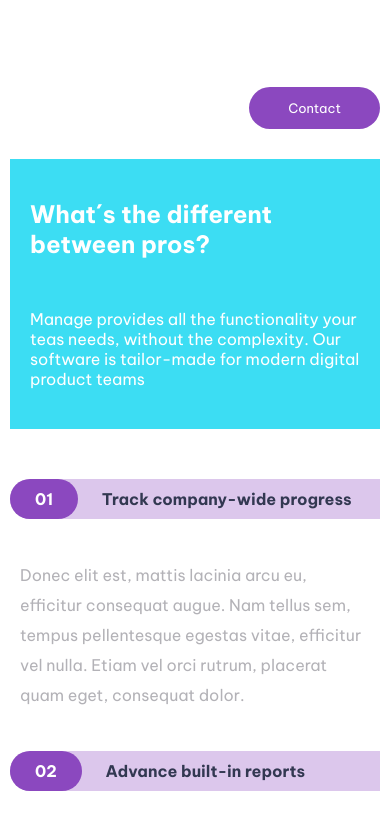
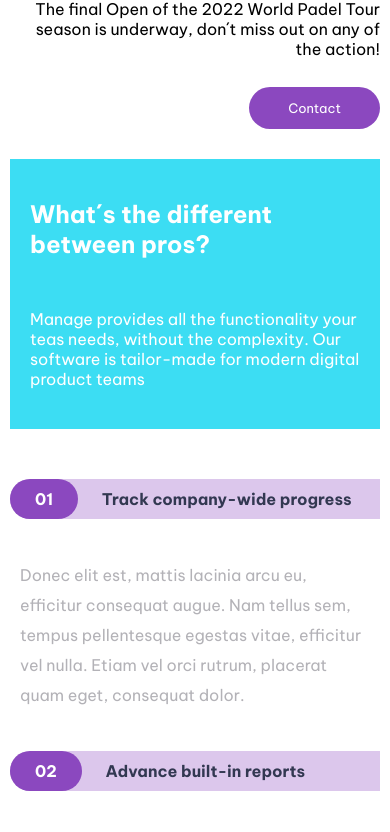
Before and after one commit to MartinECR13/Proyecto_Final_Front1, a plain HTML site: page index.html in a window 390 px wide. Shown: the part 242-1074 px from the top of the page. Drawn offline with Linux system fonts and the light colour scheme.

Commit message:
ColorArreglado

```diff
--- a/css/styles.css
+++ b/css/styles.css
@@ -53,6 +53,10 @@ header .container {
     align-items: center;
     gap: 50px;
     text-align: end;
+  }
+
+  .descripcion p{
+    color:black ;
   }
 
   .container img {
```
